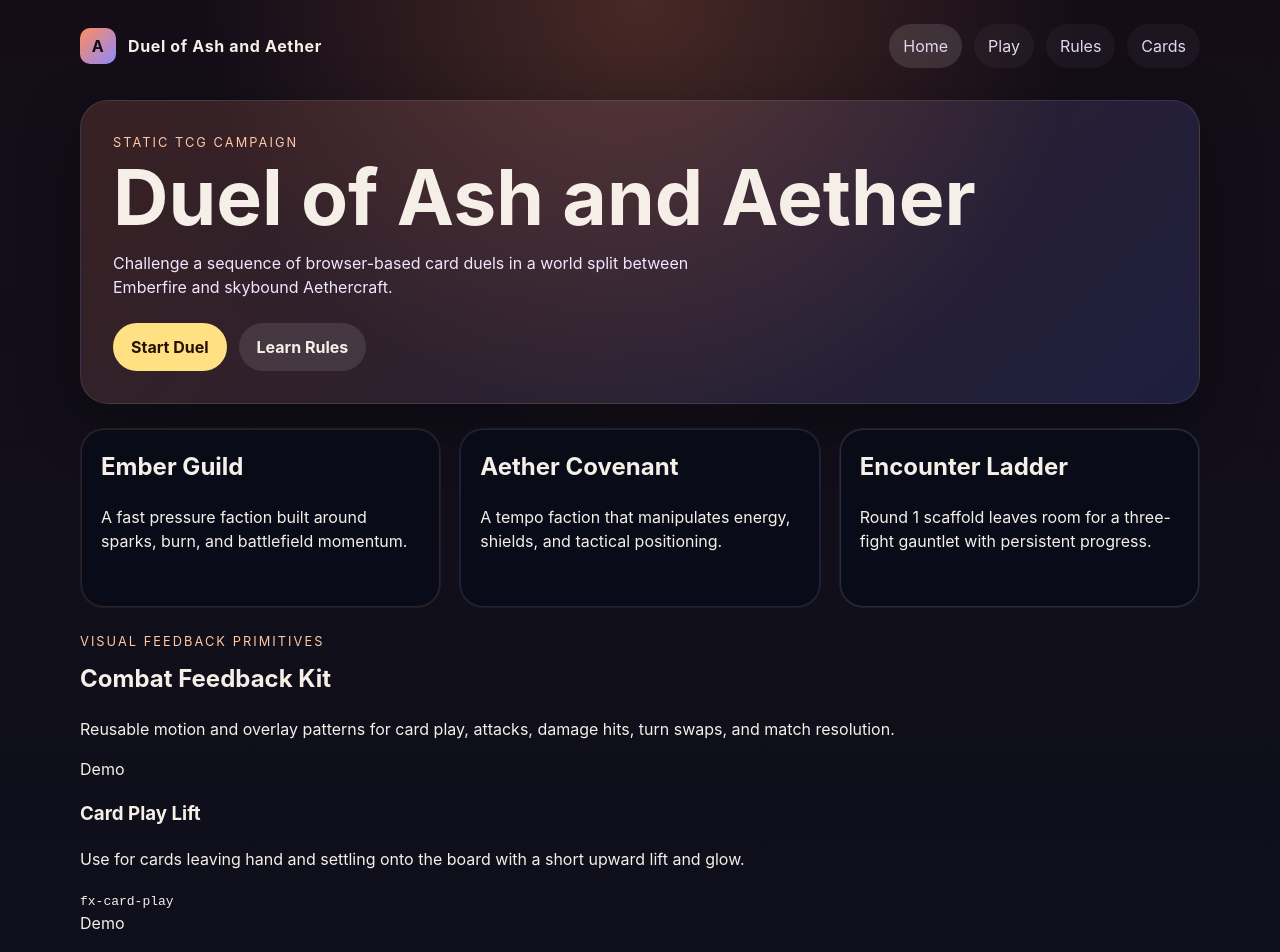
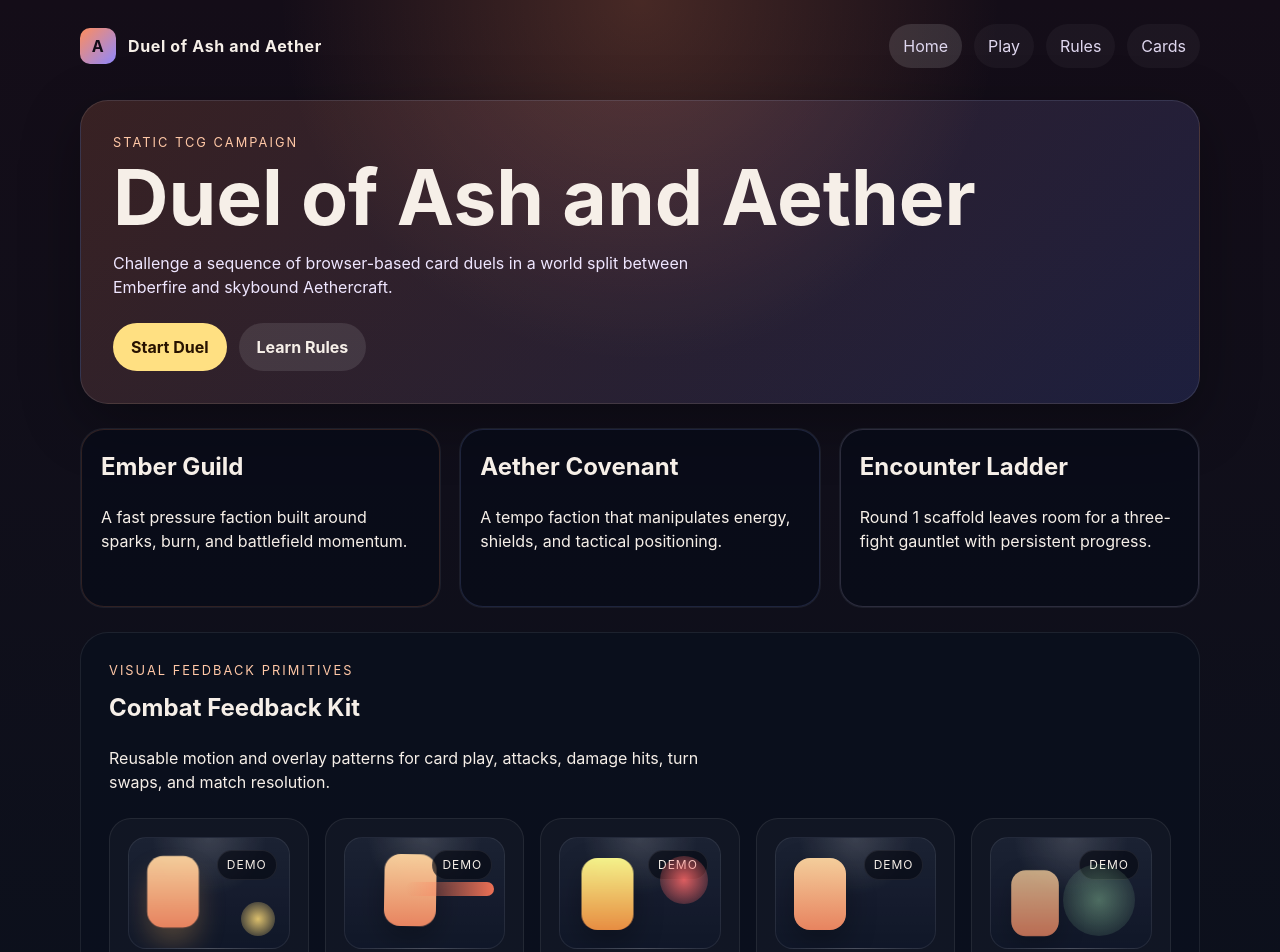
Before and after one commit to kunchenguid/org-bench, a Preact app: page /#/home in a window 1280 px wide. Shown: the top 952 px of the page. Built offline with nearby package versions, Linux system fonts and the light colour scheme.

Commit message:
feat: add play board motion primitives

```diff
--- a/src/App.tsx
+++ b/src/App.tsx
@@ -80,13 +80,10 @@ export function App() {
 
   useEffect(() => {
     const onHashChange = () => {
-      const nextRoute = getRouteFromHash(window.location.hash);
-
-      setRoute(nextRoute);
+      setRoute(getRouteFromHash(window.location.hash));
     };
 
     window.addEventListener('hashchange', onHashChange);
-
     onHashChange();
 
     return () => window.removeEventListener('hashchange', onHashChange);
@@ -148,6 +145,55 @@ export function App() {
           </article>
         </section>
 
+        {route === 'play' ? (
+          <section className="board-shell" aria-labelledby="board-shell-title">
+            <div className="board-shell-header">
+              <div>
+                <p className="eyebrow">Encounter Snapshot</p>
+                <h2 id="board-shell-title">Live Duel Board</h2>
+              </div>
+              <p className="board-turn">Turn 4 - Ember Guild attack</p>
+            </div>
+
+            <div className="board-status-grid">
+              <article className="status-card enemy-status">
+                <h3>Enemy Health</h3>
+                <p>16 / 20</p>
+              </article>
+              <article className="status-card player-status">
+                <h3>Player Health</h3>
+                <p>18 / 20</p>
+              </article>
+              <article className="status-card hand-status">
+                <h3>Hand Dock</h3>
+                <p>4 cards ready to deploy</p>
+              </article>
+            </div>
+
+            <div className="lane-grid">
+              <section className="lane-card front-lane">
+                <h3>Front Lane</h3>
+                <p>Pressure units clash here first.</p>
+              </section>
+              <section className="lane-card back-lane">
+                <h3>Back Lane</h3>
+                <p>Support units and relics stay protected here.</p>
+              </section>
+            </div>
+
+            <div className="resource-row" aria-label="Deck and discard piles">
+              <article className="resource-card">
+                <h3>Deck</h3>
+                <p>18 cards</p>
+              </article>
+              <article className="resource-card">
+                <h3>Discard</h3>
+                <p>5 cards</p>
+              </article>
+            </div>
+          </section>
+        ) : null}
+
         <section className="feedback-kit" aria-labelledby="feedback-kit-title">
           <div className="section-copy">
             <p className="eyebrow">Visual Feedback Primitives</p>
--- a/src/styles.css
+++ b/src/styles.css
@@ -94,6 +94,10 @@ button {
   gap: 24px;
 }
 
+.section-copy {
+  max-width: 64ch;
+}
+
 .hero-panel {
   padding: 32px;
   border: 1px solid rgba(255, 255, 255, 0.1);
@@ -138,6 +142,8 @@ h1 {
   padding: 12px 18px;
   border-radius: 999px;
   font-weight: 700;
+  border: 0;
+  cursor: pointer;
 }
 
 .button.primary {
@@ -147,6 +153,18 @@ h1 {
 
 .button.secondary {
   background: rgba(255, 255, 255, 0.1);
+}
+
+.play-status {
+  margin-top: 20px;
+  padding: 18px 20px;
+  border-radius: 20px;
+  background: rgba(10, 17, 29, 0.46);
+  border: 1px solid rgba(255, 255, 255, 0.08);
+}
+
+.play-status p:last-child {
+  margin-bottom: 0;
 }
 
 .preview-grid {
@@ -175,16 +193,329 @@ h1 {
   box-shadow: inset 0 0 0 1px rgba(229, 213, 255, 0.16);
 }
 
+.board-shell {
+  padding: 28px;
+  border-radius: 28px;
+  border: 1px solid rgba(255, 255, 255, 0.08);
+  background:
+    linear-gradient(180deg, rgba(145, 92, 255, 0.08), rgba(255, 141, 92, 0.08)),
+    rgba(7, 12, 24, 0.84);
+}
+
+.board-shell-header,
+.board-status-grid,
+.lane-grid,
+.resource-row {
+  display: grid;
+  gap: 16px;
+}
+
+.board-shell-header {
+  grid-template-columns: 1fr auto;
+  align-items: end;
+}
+
+.board-turn {
+  margin: 0;
+  padding: 10px 14px;
+  border-radius: 999px;
+  background: rgba(255, 255, 255, 0.08);
+  color: #ffe7b0;
+}
+
+.board-status-grid {
+  grid-template-columns: repeat(3, minmax(0, 1fr));
+  margin-top: 20px;
+}
+
+.status-card,
+.lane-card,
+.resource-card {
+  padding: 18px;
+  border-radius: 22px;
+  border: 1px solid rgba(255, 255, 255, 0.08);
+  background: rgba(255, 255, 255, 0.03);
+}
+
+.status-card p,
+.lane-card p,
+.resource-card p {
+  margin-bottom: 0;
+}
+
+.enemy-status {
+  box-shadow: inset 0 0 0 1px rgba(255, 125, 125, 0.2);
+}
+
+.player-status {
+  box-shadow: inset 0 0 0 1px rgba(129, 231, 182, 0.18);
+}
+
+.hand-status {
+  box-shadow: inset 0 0 0 1px rgba(255, 214, 120, 0.18);
+}
+
+.lane-grid {
+  grid-template-columns: repeat(2, minmax(0, 1fr));
+  margin-top: 16px;
+}
+
+.front-lane {
+  background: linear-gradient(180deg, rgba(255, 146, 89, 0.12), rgba(255, 146, 89, 0.03));
+}
+
+.back-lane {
+  background: linear-gradient(180deg, rgba(136, 160, 255, 0.12), rgba(136, 160, 255, 0.03));
+}
+
+.resource-row {
+  grid-template-columns: repeat(2, minmax(0, 1fr));
+  margin-top: 16px;
+}
+
+.feedback-kit {
+  padding: 28px;
+  border-radius: 28px;
+  border: 1px solid rgba(255, 255, 255, 0.08);
+  background: rgba(10, 16, 30, 0.82);
+}
+
+.feedback-grid {
+  display: grid;
+  grid-template-columns: repeat(5, minmax(0, 1fr));
+  gap: 16px;
+  margin-top: 24px;
+}
+
+.feedback-card {
+  padding: 18px;
+  border-radius: 22px;
+  background: rgba(255, 255, 255, 0.03);
+  border: 1px solid rgba(255, 255, 255, 0.08);
+}
+
+.feedback-card h3,
+.feedback-card p,
+.feedback-card code {
+  margin: 0;
+}
+
+.feedback-card h3 {
+  margin-top: 14px;
+  margin-bottom: 10px;
+  font-size: 1rem;
+}
+
+.feedback-card p {
+  color: #d5d8e8;
+  min-height: 88px;
+}
+
+.feedback-card code {
+  display: inline-block;
+  margin-top: 12px;
+  padding: 4px 8px;
+  border-radius: 999px;
+  background: rgba(255, 255, 255, 0.08);
+  color: #fff2c1;
+}
+
+.feedback-demo {
+  position: relative;
+  min-height: 112px;
+  border-radius: 18px;
+  overflow: hidden;
+  border: 1px solid rgba(255, 255, 255, 0.08);
+  background:
+    linear-gradient(180deg, rgba(255, 255, 255, 0.06), rgba(255, 255, 255, 0.01)),
+    radial-gradient(circle at top, rgba(255, 255, 255, 0.14), transparent 42%),
+    #0d1426;
+}
+
+.feedback-demo::before,
+.feedback-demo::after {
+  content: '';
+  position: absolute;
+}
+
+.feedback-demo::before {
+  inset: 20px auto auto 18px;
+  width: 52px;
+  height: 72px;
+  border-radius: 16px;
+  background: linear-gradient(180deg, rgba(255, 214, 160, 0.95), rgba(255, 143, 101, 0.9));
+  box-shadow: 0 12px 30px rgba(0, 0, 0, 0.3);
+}
+
+.feedback-demo::after {
+  inset: auto 14px 12px auto;
+  width: 34px;
+  height: 34px;
+  border-radius: 999px;
+  background: rgba(255, 255, 255, 0.12);
+}
+
+.feedback-chip {
+  position: absolute;
+  right: 12px;
+  top: 12px;
+  padding: 5px 9px;
+  border-radius: 999px;
+  background: rgba(8, 11, 20, 0.7);
+  border: 1px solid rgba(255, 255, 255, 0.08);
+  font-size: 0.75rem;
+  letter-spacing: 0.08em;
+  text-transform: uppercase;
+}
+
+.tone-play .feedback-demo::after {
+  background: radial-gradient(circle, rgba(255, 220, 120, 0.85), rgba(255, 146, 89, 0));
+}
+
+.tone-attack .feedback-demo::after {
+  inset: 44px 10px auto auto;
+  width: 88px;
+  height: 14px;
+  border-radius: 999px;
+  background: linear-gradient(90deg, rgba(255, 120, 89, 0), rgba(255, 120, 89, 0.92));
+}
+
+.tone-damage .feedback-demo::after {
+  inset: 18px 12px auto auto;
+  width: 48px;
+  height: 48px;
+  background: radial-gradient(circle, rgba(255, 105, 105, 0.85), rgba(255, 105, 105, 0));
+}
+
+.tone-turn .feedback-demo::after {
+  inset: 0;
+  width: auto;
+  height: auto;
+  border-radius: 18px;
+  background: linear-gradient(90deg, rgba(138, 165, 255, 0), rgba(138, 165, 255, 0.18), rgba(138, 165, 255, 0));
+}
+
+.tone-outcome .feedback-demo::after {
+  inset: auto 16px 12px auto;
+  width: 72px;
+  height: 72px;
+  background: radial-gradient(circle, rgba(179, 255, 191, 0.36), rgba(179, 255, 191, 0));
+}
+
+.fx-card-play::before {
+  animation: card-play-lift 1.4s ease-in-out infinite;
+}
+
+.fx-attack-lunge::before {
+  animation: attack-lunge 1.15s ease-in-out infinite;
+}
+
+.fx-damage-flash::before {
+  animation: damage-flash 1.1s ease-in-out infinite;
+}
+
+.fx-turn-sweep::after {
+  animation: turn-sweep 1.8s ease-in-out infinite;
+}
+
+.fx-outcome-rise::before {
+  animation: outcome-rise 1.6s ease-in-out infinite;
+}
+
+@keyframes card-play-lift {
+  0%,
+  100% {
+    transform: translate3d(0, 14px, 0) scale(0.94);
+    box-shadow: 0 8px 20px rgba(0, 0, 0, 0.18);
+  }
+
+  45% {
+    transform: translate3d(0, -4px, 0) scale(1);
+    box-shadow: 0 18px 28px rgba(255, 184, 96, 0.28);
+  }
+}
+
+@keyframes attack-lunge {
+  0%,
+  100% {
+    transform: translate3d(0, 0, 0) rotate(-2deg);
+  }
+
+  40% {
+    transform: translate3d(22px, -4px, 0) rotate(1deg);
+  }
+}
+
+@keyframes damage-flash {
+  0%,
+  100% {
+    transform: translate3d(0, 0, 0);
+    filter: saturate(1);
+  }
+
+  20%,
+  60% {
+    transform: translate3d(5px, 0, 0);
+    filter: saturate(1.7) brightness(1.2);
+  }
+
+  40%,
+  80% {
+    transform: translate3d(-5px, 0, 0);
+  }
+}
+
+@keyframes turn-sweep {
+  0% {
+    transform: translateX(-100%);
+  }
+
+  55% {
+    transform: translateX(100%);
+  }
+
+  100% {
+    transform: translateX(100%);
+  }
+}
+
+@keyframes outcome-rise {
+  0%,
+  100% {
+    transform: translate3d(0, 12px, 0) scale(0.9);
+    opacity: 0.75;
+  }
+
+  45% {
+    transform: translate3d(0, -6px, 0) scale(1);
+    opacity: 1;
+  }
+}
+
 @media (max-width: 800px) {
   .app-shell {
     padding: 16px;
   }
 
+  .feedback-grid,
+  .board-status-grid,
+  .lane-grid,
+  .resource-row,
   .preview-grid {
     grid-template-columns: 1fr;
+  }
+
+  .board-shell-header {
+    grid-template-columns: 1fr;
+    align-items: start;
   }
 
   .hero-panel {
     padding: 24px;
   }
+
+  .board-shell,
+  .feedback-kit {
+    padding: 22px;
+  }
 }
```
Also changed, not shown: src/test/setup.ts (+8 -0 lines).
